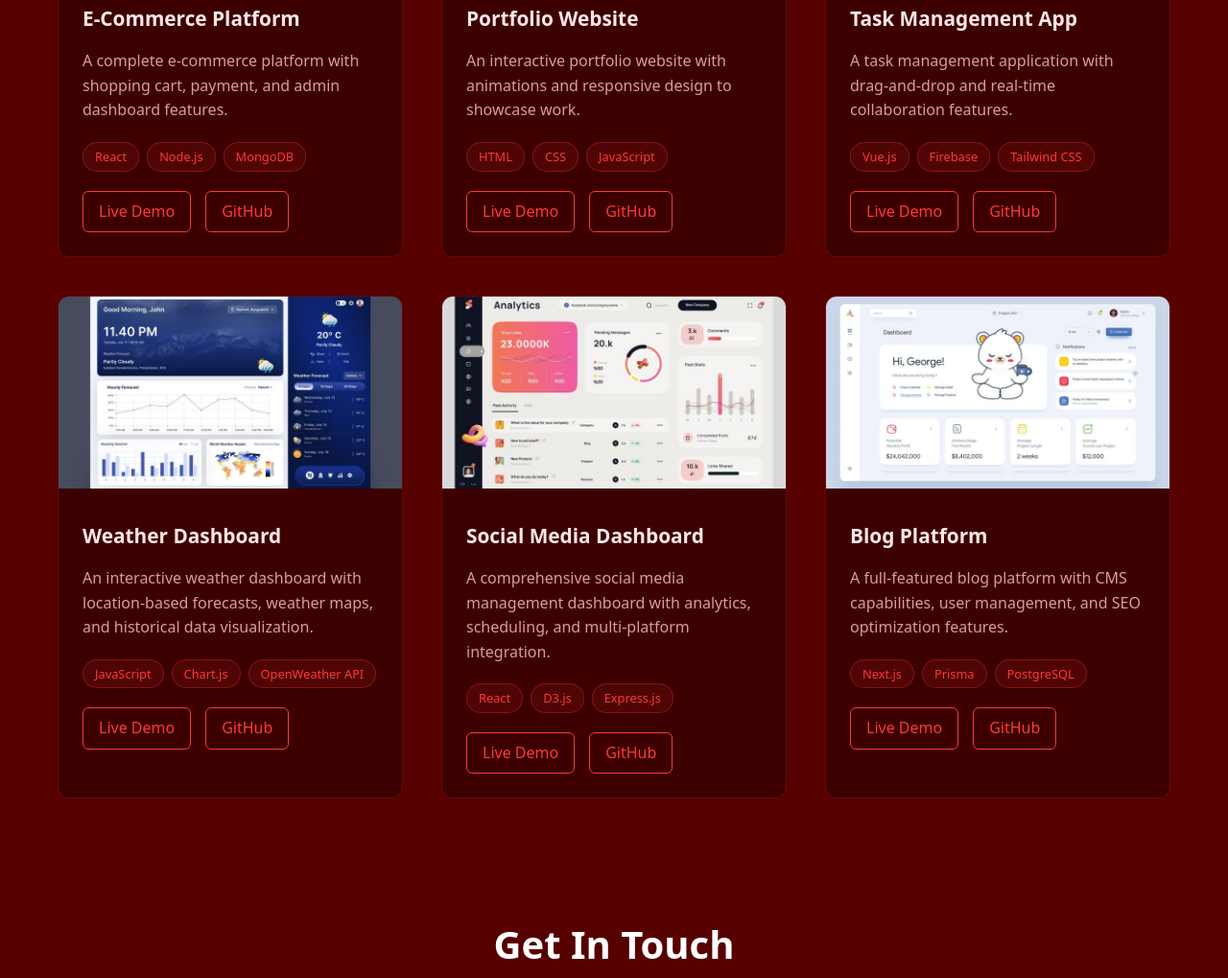
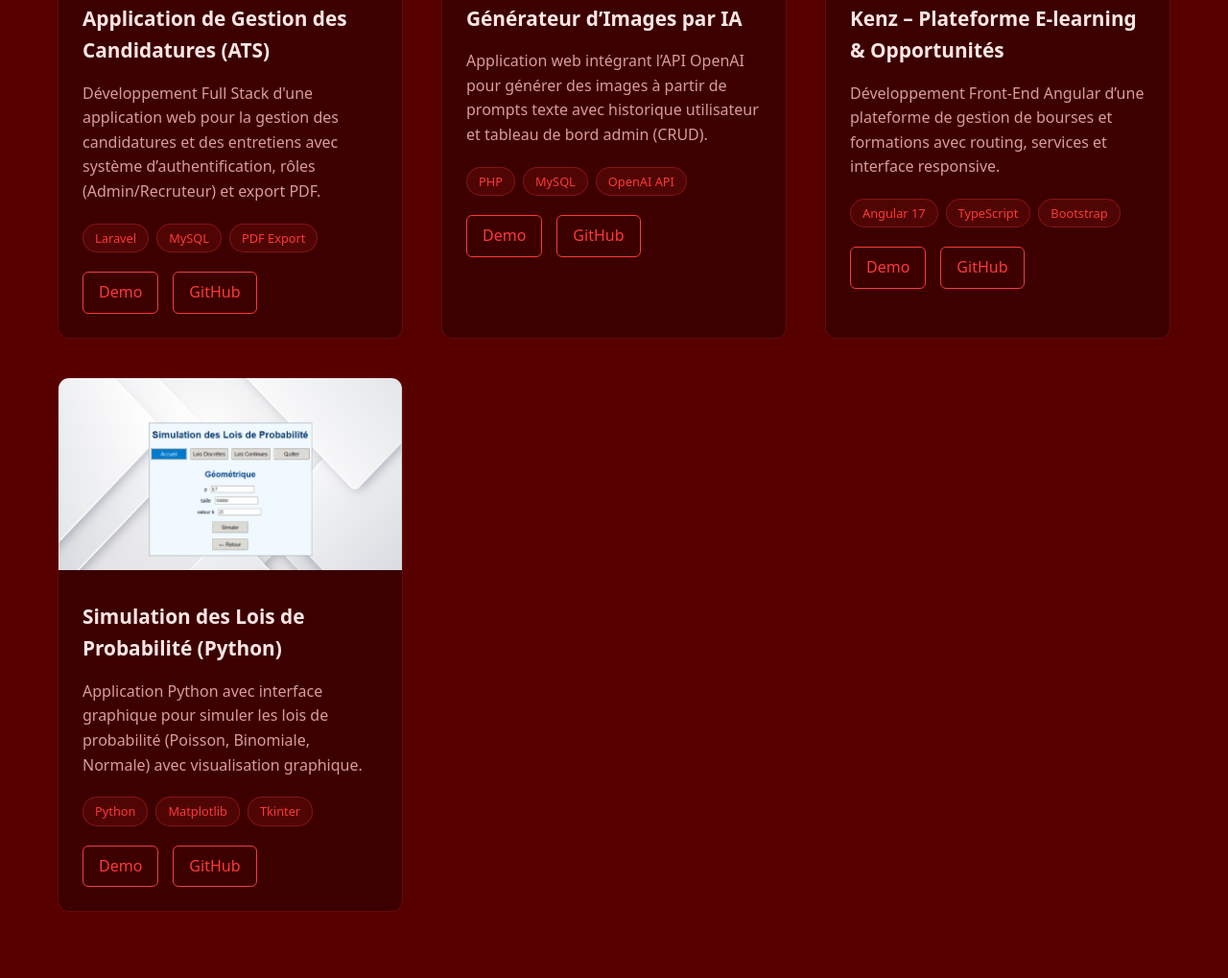
Before and after one commit to elboundati-youssef/Portfolio, a plain HTML site: page index.html in a window 1280 px wide. Shown: the part 1914-2933 px from the top of the page at 96% size. Drawn offline with Linux system fonts and the light colour scheme.

Commit message:
update project

```diff
--- a/index.html
+++ b/index.html
@@ -22,7 +22,7 @@
             </ul>
 
             <div class="nav-social">
-                <a href="https://github.com/elboundati1234-crypto" aria-label="GitHub" target="_blank" class="social-icon">
+                <a href="https://github.com/elboundati-youssef" aria-label="GitHub" target="_blank" class="social-icon">
                     <svg width="20" height="20" viewBox="0 0 24 24" fill="currentColor">
                         <path d="M12 0c-6.626 0-12 5.373-12 12 0 5.302 3.438 9.8 8.207 11.387.599.111.793-.261.793-.577v-2.234c-3.338.726-4.033-1.416-4.033-1.416-.546-1.387-1.333-1.756-1.333-1.756-1.089-.745.083-.729.083-.729 1.205.084 1.839 1.237 1.839 1.237 1.07 1.834 2.807 1.304 3.492.997.107-.775.418-1.305.762-1.604-2.665-.305-5.467-1.334-5.467-5.931 0-1.311.469-2.381 1.236-3.221-.124-.303-.535-1.524.117-3.176 0 0 1.008-.322 3.301 1.23.957-.266 1.983-.399 3.003-.404 1.02.005 2.047.138 3.006.404 2.291-1.552 3.297-1.23 3.297-1.23.653 1.653.242 2.874.118 3.176.77.84 1.235 1.911 1.235 3.221 0 4.609-2.807 5.624-5.479 5.921.43.372.823 1.102.823 2.222v3.293c0 .319.192.694.801.576 4.765-1.589 8.199-6.086 8.199-11.386 0-6.627-5.373-12-12-12z"/>
                     </svg>
@@ -97,7 +97,7 @@
                                     <path d="M17.472 14.382c-.297-.149-1.758-.867-2.03-.967-.273-.099-.471-.148-.67.15-.197.297-.767.966-.94 1.164-.173.199-.347.223-.644.075-.297-.15-1.255-.463-2.39-1.475-.883-.788-1.48-1.761-1.653-2.059-.173-.297-.018-.458.13-.606.134-.133.298-.347.446-.52.149-.174.198-.298.298-.497.099-.198.05-.371-.025-.52-.075-.149-.669-1.612-.916-2.207-.242-.579-.487-.5-.669-.51-.173-.008-.371-.01-.57-.01-.198 0-.52.074-.792.372-.272.297-1.04 1.016-1.04 2.479 0 1.462 1.065 2.875 1.213 3.074.149.198 2.096 3.2 5.077 4.487.709.306 1.262.489 1.694.625.712.227 1.36.195 1.871.118.571-.085 1.758-.719 2.006-1.413.248-.694.248-1.289.173-1.413-.074-.124-.272-.198-.57-.347m-5.421 7.403h-.004a9.87 9.87 0 01-5.031-1.378l-.361-.214-3.741.982.998-3.648-.235-.374a9.86 9.86 0 01-1.51-5.26c.001-5.45 4.436-9.884 9.888-9.884 2.64 0 5.122 1.03 6.988 2.898a9.825 9.825 0 012.893 6.994c-.003 5.45-4.437 9.884-9.885 9.884m8.413-18.297A11.815 11.815 0 0012.05 0C5.495 0 .16 5.335.157 11.892c0 2.096.547 4.142 1.588 5.945L.057 24l6.305-1.654a11.882 11.882 0 005.683 1.448h.005c6.554 0 11.89-5.335 11.893-11.893A11.821 11.821 0 0020.885 3.488"/>
                                 </svg>
                             </a>
-                            <a href="https://github.com/elboundati1234-crypto" class="social-link" aria-label="GitHub" target="_blank">
+                            <a href="https://github.com/elboundati-youssef" class="social-link" aria-label="GitHub" target="_blank">
                                 <svg width="24" height="24" viewBox="0 0 24 24" fill="currentColor">
                                     <path d="M12 0c-6.626 0-12 5.373-12 12 0 5.302 3.438 9.8 8.207 11.387.599.111.793-.261.793-.577v-2.234c-3.338.726-4.033-1.416-4.033-1.416-.546-1.387-1.333-1.756-1.333-1.756-1.089-.745.083-.729.083-.729 1.205.084 1.839 1.237 1.839 1.237 1.07 1.834 2.807 1.304 3.492.997.107-.775.418-1.305.762-1.604-2.665-.305-5.467-1.334-5.467-5.931 0-1.311.469-2.381 1.236-3.221-.124-.303-.535-1.524.117-3.176 0 0 1.008-.322 3.301 1.23.957-.266 1.983-.399 3.003-.404 1.02.005 2.047.138 3.006.404 2.291-1.552 3.297-1.23 3.297-1.23.653 1.653.242 2.874.118 3.176.77.84 1.235 1.911 1.235 3.221 0 4.609-2.807 5.624-5.479 5.921.43.372.823 1.102.823 2.222v3.293c0 .319.192.694.801.576 4.765-1.589 8.199-6.086 8.199-11.386 0-6.627-5.373-12-12-12z"/>
                                 </svg>
@@ -203,117 +203,99 @@ and persistent, I am ready to take on new challenges and contribute to the succe
     <div class="container">
         <h2 class="section-title">My Projects</h2>
         <div class="projects-grid slide-in-up">
+
+            <!-- Projet 1 -->
             <div class="project-card">
                 <div class="project-image">
-                            <img src="assets/Cleveroad.jpg" alt="Project 1">
+                    <img src="assets/ats-project.png" alt="ATS Project">
                 </div>
                 <div class="project-content">
-                            <h3>E-Commerce Platform</h3>
-                            <p>A complete e-commerce platform with shopping cart, payment, and admin dashboard features.</p>
+                    <h3>Application de Gestion des Candidatures (ATS)</h3>
+                    <p>
+                        Développement Full Stack d'une application web pour la gestion des candidatures et des entretiens avec système d’authentification, rôles (Admin/Recruteur) et export PDF.
+                    </p>
                     <div class="project-tech">
-                                <span>React</span>
-                                <span>Node.js</span>
-                                <span>MongoDB</span>
+                        <span>Laravel</span>
+                        <span>MySQL</span>
+                        <span>PDF Export</span>
                     </div>
                     <div class="project-links">
-                                <a href="#" class="project-link">Live Demo</a>
-                                <a href="#" class="project-link">GitHub</a>
+                        <a href="#" class="project-link">Demo</a>
+                        <a href="https://github.com/elboundati-youssef/gestion-candidatures-web" class="project-link">GitHub</a>
                     </div>
                 </div>
             </div>
+
+            <!-- Projet 2 -->
             <div class="project-card">
                 <div class="project-image">
-                            <img src="assets/pf.png" alt="Project 2">
+                    <img src="assets/ai-image.png" alt="AI Image Generator">
                 </div>
                 <div class="project-content">
-                            <h3>Portfolio Website</h3>
-                            <p>An interactive portfolio website with animations and responsive design to showcase work.</p>
+                    <h3>Générateur d’Images par IA</h3>
+                    <p>
+                        Application web intégrant l’API OpenAI pour générer des images à partir de prompts texte avec historique utilisateur et tableau de bord admin (CRUD).
+                    </p>
                     <div class="project-tech">
-                                <span>HTML</span>
-                                <span>CSS</span>
-                                <span>JavaScript</span>
+                        <span>PHP</span>
+                        <span>MySQL</span>
+                        <span>OpenAI API</span>
                     </div>
                     <div class="project-links">
-                                <a href="#" class="project-link">Live Demo</a>
-                                <a href="#" class="project-link">GitHub</a>
+                        <a href="#" class="project-link">Demo</a>
+                        <a href="https://github.com/elboundati-youssef/AI-Image-Generator" class="project-link">GitHub</a>
                     </div>
                 </div>
             </div>
+
+            <!-- Projet 3 -->
             <div class="project-card">
                 <div class="project-image">
-                            <img src="assets/Task manager app.jpg" alt="Project 3">
+                    <img src="assets/kenz.png" alt="Kenz Project">
                 </div>
                 <div class="project-content">
-                            <h3>Task Management App</h3>
-                            <p>A task management application with drag-and-drop and real-time collaboration features.</p>
+                    <h3>Kenz – Plateforme E-learning & Opportunités</h3>
+                    <p>
+                        Développement Front-End Angular d’une plateforme de gestion de bourses et formations avec routing, services et interface responsive.
+                    </p>
                     <div class="project-tech">
-                                <span>Vue.js</span>
-                                <span>Firebase</span>
-                                <span>Tailwind CSS</span>
+                        <span>Angular 17</span>
+                        <span>TypeScript</span>
+                        <span>Bootstrap</span>
                     </div>
                     <div class="project-links">
-                                <a href="#" class="project-link">Live Demo</a>
-                                <a href="#" class="project-link">GitHub</a>
+                        <a href="#" class="project-link">Demo</a>
+                        <a href="https://github.com/elboundati-youssef/Kenz-site-front-end" class="project-link">GitHub</a>
                     </div>
                 </div>
             </div>
+
+            <!-- Projet 4 (optionnel) -->
             <div class="project-card">
                 <div class="project-image">
-                            <img src="assets/Weather Forecast Dashboard.jpg" alt="Project 3">
+                    <img src="assets/python-prob.png" alt="Probability App">
                 </div>
                 <div class="project-content">
-                            <h3>Weather Dashboard</h3>
-                            <p>An interactive weather dashboard with location-based forecasts, weather maps, and historical data visualization.</p>
+                    <h3>Simulation des Lois de Probabilité (Python)</h3>
+                    <p>
+                        Application Python avec interface graphique pour simuler les lois de probabilité (Poisson, Binomiale, Normale) avec visualisation graphique.
+                    </p>
                     <div class="project-tech">
-                                <span>JavaScript</span>
-                                <span>Chart.js</span>
-                                <span>OpenWeather API</span>
+                        <span>Python</span>
+                        <span>Matplotlib</span>
+                        <span>Tkinter</span>
                     </div>
                     <div class="project-links">
-                                <a href="#" class="project-link">Live Demo</a>
-                                <a href="#" class="project-link">GitHub</a>
+                        <a href="#" class="project-link">Demo</a>
+                        <a href="https://github.com/elboundati-youssef/PFE-Variables-Aleatoires" class="project-link">GitHub</a>
                     </div>
                 </div>
             </div>
-                    <div class="project-card">
-                        <div class="project-image">
-                            <img src="assets/Dashboard - Social Media Analytics.jpg" alt="Project 3">
-                        </div>
-                        <div class="project-content">
-                            <h3>Social Media Dashboard</h3>
-                            <p>A comprehensive social media management dashboard with analytics, scheduling, and multi-platform integration.</p>
-                            <div class="project-tech">
-                                <span>React</span>
-                                <span>D3.js</span>
-                                <span>Express.js</span>
-                            </div>
-                            <div class="project-links">
-                                <a href="#" class="project-link">Live Demo</a>
-                                <a href="#" class="project-link">GitHub</a>
-                            </div>
-                        </div>
-                    </div>
-                    <div class="project-card">
-                        <div class="project-image">
-                            <img src="assets/WordPress dashboard design concept.jpg" alt="Project 3">
-                        </div>
-                        <div class="project-content">
-                            <h3>Blog Platform</h3>
-                            <p>A full-featured blog platform with CMS capabilities, user management, and SEO optimization features.</p>
-                            <div class="project-tech">
-                                <span>Next.js</span>
-                                <span>Prisma</span>
-                                <span>PostgreSQL</span>
-                            </div>
-                            <div class="project-links">
-                                <a href="#" class="project-link">Live Demo</a>
-                                <a href="#" class="project-link">GitHub</a>
-                            </div>
-                        </div>
-                    </div>
+
         </div>
     </div>
 </section>
+
 
         <section id="contact" class="section">
             <div class="container">
```
Also changed, not shown: assets/ai-image.png (added), assets/ats-project.png (added), assets/kenz.png (added), assets/python-prob.png (added). Lines whose indentation alone changed are shown as unchanged.
